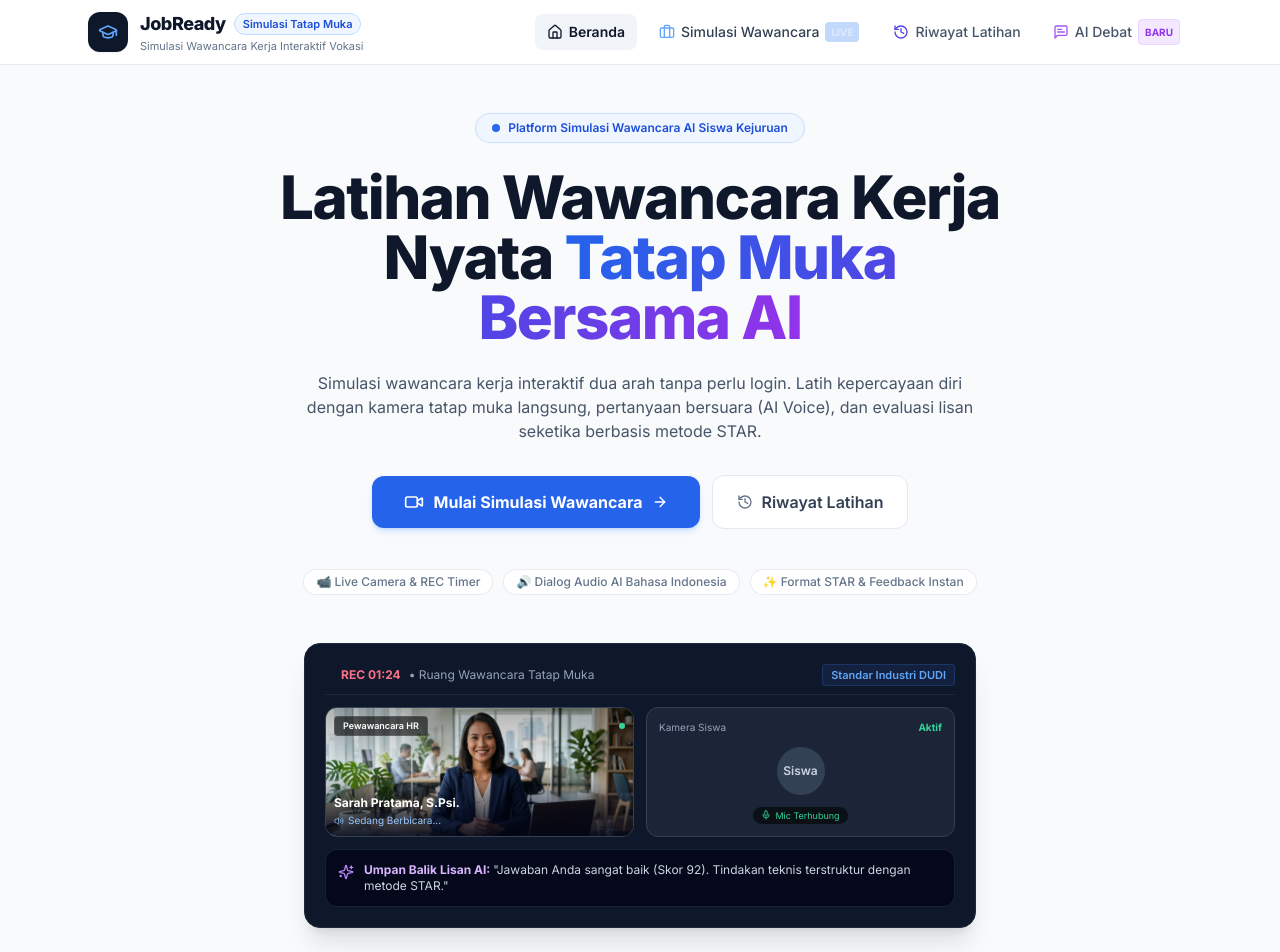
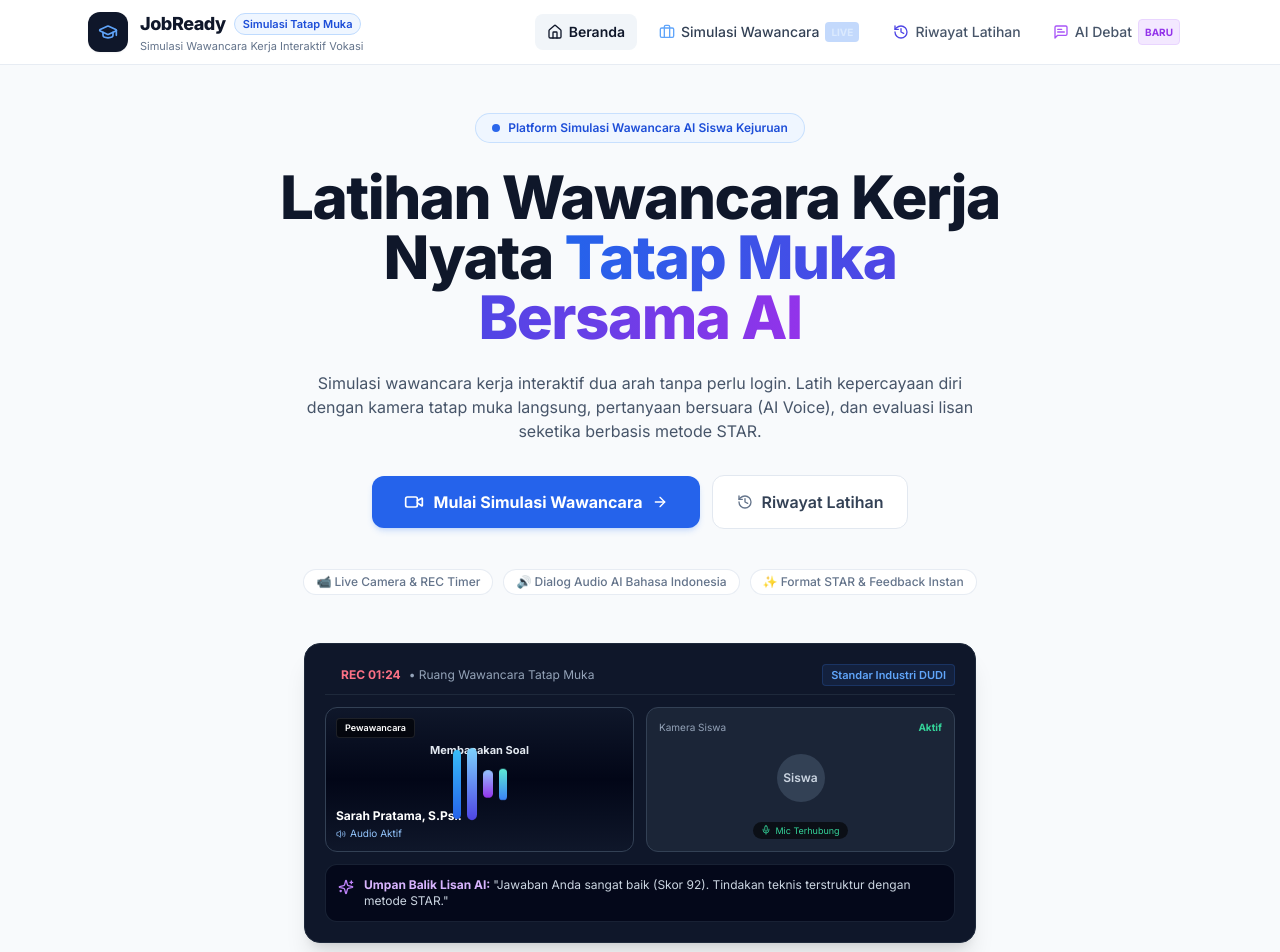
Before and after one commit to lionelsega15-del/JobReady-AI, a React (Vite) app: page / in a window 1280 px wide. Shown: the top 952 px of the page. Built offline with nearby package versions, Linux system fonts and the light colour scheme.

Commit message:
feat: ganti foto pewawancara dengan grafik gelombang audio ala Google Assistant

```diff
--- a/src/components/interview/VideoInterviewRoom.tsx
+++ b/src/components/interview/VideoInterviewRoom.tsx
@@ -8,7 +8,6 @@ import {
   Keyboard, Send, X, ArrowRight, UserCheck, CheckCircle2,
   MessageSquareQuote, Video as VideoIcon, Check
 } from 'lucide-react';
-import interviewerSarahImg from '../../assets/interviewer_sarah.jpg';
 
 interface VideoInterviewRoomProps {
   question: InterviewQuestion;
@@ -476,23 +475,19 @@ export const VideoInterviewRoom: React.FC<VideoInterviewRoomProps> = ({
       {/* 2. Main Stage: Virtual Video Conference Tiles (Google Meet / Zoom Style) */}
       <div className="grid grid-cols-1 lg:grid-cols-2 gap-3 sm:gap-4 items-stretch flex-1 min-h-[300px] sm:min-h-[340px]">
 
-        {/* TILE 1: PEWAWANCARA (Sarah Pratama - Realistic Webcam Feed) */}
+        {/* TILE 1: PEWAWANCARA (Sarah Pratama - Google-Style Audio Visualizer) */}
         <div
-          className={`bg-slate-950 rounded-2xl border transition-all duration-300 relative overflow-hidden shadow-xl flex flex-col justify-between min-h-[280px] sm:min-h-[350px] ${
+          className={`bg-gradient-to-b from-slate-900 via-slate-950 to-slate-900 rounded-2xl border transition-all duration-300 relative overflow-hidden shadow-xl flex flex-col justify-between min-h-[280px] sm:min-h-[350px] ${
             isInterviewerSpeaking
               ? 'border-blue-500/80 ring-2 ring-blue-500/30'
               : 'border-slate-800'
           }`}
         >
-          {/* Authentic Webcam Photo Feed */}
-          <div className="absolute inset-0 w-full h-full">
-            <img
-              src={interviewerSarahImg}
-              alt="Sarah Pratama - Pewawancara"
-              className="w-full h-full object-cover object-center"
-            />
-            {/* Realistic video overlay gradients to keep badges readable */}
-            <div className="absolute inset-0 bg-gradient-to-t from-slate-950/85 via-transparent to-black/40 pointer-events-none" />
+          {/* Subtle Ambient Radial Glow */}
+          <div className="absolute inset-0 flex items-center justify-center pointer-events-none">
+            <div className={`w-64 h-64 rounded-full blur-3xl transition-opacity duration-700 ${
+              isInterviewerSpeaking ? 'bg-blue-600/20 opacity-100' : 'bg-indigo-600/10 opacity-50'
+            }`} />
           </div>
 
           {/* Top Status Overlays on Interviewer Feed */}
@@ -523,6 +518,67 @@ export const VideoInterviewRoom: React.FC<VideoInterviewRoomProps> = ({
                   <span>Menanggapi Jawaban...</span>
                 </span>
               )}
+            </div>
+          </div>
+
+          {/* Center Stage: Google Assistant Style Audio Graphic */}
+          <div className="relative z-10 flex flex-col items-center justify-center my-auto py-4 text-center space-y-3">
+            {/* Status Title */}
+            <div className="space-y-0.5">
+              <h3 className="text-xl sm:text-2xl font-bold text-white tracking-tight">
+                {flowState === 'speaking_question'
+                  ? 'Membacakan Soal'
+                  : flowState === 'speaking_feedback'
+                  ? 'Memberikan Tanggapan'
+                  : 'Mendengarkan'}
+              </h3>
+              <div className="flex items-center justify-center gap-1 text-slate-400 text-xs font-medium">
+                {isInterviewerSpeaking ? (
+                  <span className="text-blue-400 flex items-center gap-1">
+                    <span className="inline-block w-1.5 h-1.5 rounded-full bg-blue-400 animate-ping" />
+                    <span>Suara pewawancara sedang aktif...</span>
+                  </span>
+                ) : (
+                  <span className="text-slate-400 flex items-center gap-1">
+                    <span className="inline-block w-1.5 h-1.5 rounded-full bg-emerald-400" />
+                    <span>Menyimak jawaban Anda...</span>
+                  </span>
+                )}
+              </div>
+            </div>
+
+            {/* 4 Google-Style Fluid Audio Waveform Pill Bars */}
+            <div className="flex items-center justify-center gap-3 sm:gap-4 h-24 my-2">
+              {/* Pill 1 */}
+              <div
+                className={`w-3.5 sm:w-4 rounded-full bg-gradient-to-t from-blue-600 via-sky-400 to-cyan-300 shadow-lg shadow-blue-500/25 transition-all duration-300 ${
+                  isInterviewerSpeaking ? 'animate-g-bar-1' : 'h-3.5 opacity-40'
+                }`}
+              />
+              {/* Pill 2 */}
+              <div
+                className={`w-4 sm:w-4.5 rounded-full bg-gradient-to-t from-indigo-600 via-blue-500 to-sky-300 shadow-lg shadow-indigo-500/30 transition-all duration-300 ${
+                  isInterviewerSpeaking ? 'animate-g-bar-2' : 'h-5 opacity-60'
+                }`}
+              />
+              {/* Pill 3 */}
+              <div
+                className={`w-4 sm:w-4.5 rounded-full bg-gradient-to-t from-purple-600 via-indigo-400 to-blue-300 shadow-lg shadow-purple-500/30 transition-all duration-300 ${
+                  isInterviewerSpeaking ? 'animate-g-bar-3' : 'h-4 opacity-50'
+                }`}
+              />
+              {/* Pill 4 */}
+              <div
+                className={`w-3.5 sm:w-4 rounded-full bg-gradient-to-t from-blue-500 via-sky-400 to-teal-300 shadow-lg shadow-sky-500/25 transition-all duration-300 ${
+                  isInterviewerSpeaking ? 'animate-g-bar-4' : 'h-3 opacity-35'
+                }`}
+              />
+            </div>
+
+            {/* Sub-badge matching Google Assistant */}
+            <div className="inline-flex items-center gap-2 px-3.5 py-1.5 rounded-full bg-slate-800/80 border border-slate-700/80 text-xs text-slate-300 shadow-xs">
+              <CheckCircle2 className={`w-3.5 h-3.5 ${isInterviewerSpeaking ? 'text-blue-400' : 'text-emerald-400'}`} />
+              <span>{isInterviewerSpeaking ? 'Audio Lisan Otomatis Aktif' : 'Pewawancara Sedang Menyimak'}</span>
             </div>
           </div>
 
@@ -557,7 +613,7 @@ export const VideoInterviewRoom: React.FC<VideoInterviewRoomProps> = ({
               </div>
 
               <div className="text-[11px] text-slate-400 bg-black/50 backdrop-blur-md px-2 py-1 rounded border border-white/10 hidden sm:block">
-                HD • 1080p
+                Audio Interaktif
               </div>
             </div>
           </div>
--- a/src/index.css
+++ b/src/index.css
@@ -63,6 +63,37 @@ body {
 }
 .animate-wave-4 {
   animation: audio-wave 1s ease-in-out 0.15s infinite;
+}
+
+/* Google-style Audio Assistant Waveform Bars */
+@keyframes g-sound-1 {
+  0%, 100% { height: 18px; transform: scaleY(0.7); }
+  50% { height: 62px; transform: scaleY(1.15); }
+}
+@keyframes g-sound-2 {
+  0%, 100% { height: 26px; transform: scaleY(0.75); }
+  50% { height: 84px; transform: scaleY(1.25); }
+}
+@keyframes g-sound-3 {
+  0%, 100% { height: 22px; transform: scaleY(0.7); }
+  50% { height: 72px; transform: scaleY(1.2); }
+}
+@keyframes g-sound-4 {
+  0%, 100% { height: 16px; transform: scaleY(0.65); }
+  50% { height: 50px; transform: scaleY(1.1); }
+}
+
+.animate-g-bar-1 {
+  animation: g-sound-1 1.05s ease-in-out infinite;
+}
+.animate-g-bar-2 {
+  animation: g-sound-2 0.85s ease-in-out 0.15s infinite;
+}
+.animate-g-bar-3 {
+  animation: g-sound-3 0.95s ease-in-out 0.3s infinite;
+}
+.animate-g-bar-4 {
+  animation: g-sound-4 0.9s ease-in-out 0.2s infinite;
 }
 
 /* Urgent Timer Heartbeat Animation */
--- a/src/pages/Home.tsx
+++ b/src/pages/Home.tsx
@@ -4,7 +4,6 @@ import {
   Video, ArrowRight, CheckCircle2, History,
   Wrench, Network, UtensilsCrossed, Calculator, Users, Sparkles, Volume2, Mic, MessageSquareText
 } from 'lucide-react';
-import interviewerSarahImg from '../assets/interviewer_sarah.jpg';
 
 interface HomeProps {
   onNavigate: (page: PageView) => void;
@@ -87,26 +86,30 @@ export const Home: React.FC<HomeProps> = ({ onNavigate }) => {
 
               {/* 2-Pane Video Preview */}
               <div className="grid grid-cols-2 gap-3">
-                {/* HR Recruiter Pane */}
-                <div className="bg-slate-950 rounded-xl overflow-hidden border border-slate-700 relative flex flex-col justify-between min-h-[130px]">
-                  <img
-                    src={interviewerSarahImg}
-                    alt="Sarah Pratama"
-                    className="absolute inset-0 w-full h-full object-cover"
-                  />
-                  <div className="absolute inset-0 bg-gradient-to-t from-slate-950/90 via-transparent to-black/30 pointer-events-none" />
-
-                  <div className="relative z-10 p-2 flex justify-between items-center">
-                    <span className="text-[9px] font-semibold bg-black/60 backdrop-blur-xs px-2 py-0.5 rounded text-white border border-white/10">
-                      Pewawancara HR
+                {/* HR Recruiter Audio Pane */}
+                <div className="bg-gradient-to-b from-slate-900 via-slate-950 to-slate-900 rounded-xl overflow-hidden border border-slate-700 relative flex flex-col justify-between p-2.5 min-h-[130px] text-center">
+                  <div className="flex justify-between items-center text-[9px]">
+                    <span className="font-semibold bg-black/60 px-2 py-0.5 rounded text-white border border-white/10">
+                      Pewawancara
                     </span>
-                    <span className="w-1.5 h-1.5 rounded-full bg-emerald-400" />
+                    <span className="w-1.5 h-1.5 rounded-full bg-blue-400 animate-ping" />
                   </div>
 
-                  <div className="relative z-10 p-2 text-left">
+                  {/* 4-Pill Audio Waveform Preview */}
+                  <div className="my-auto py-1 flex flex-col items-center justify-center space-y-1.5">
+                    <span className="text-[11px] font-bold text-slate-200">Membacakan Soal</span>
+                    <div className="flex items-center justify-center gap-1.5 h-10">
+                      <span className="w-2 rounded-full bg-gradient-to-t from-blue-600 to-sky-400 animate-g-bar-1" />
+                      <span className="w-2.5 rounded-full bg-gradient-to-t from-indigo-600 to-sky-300 animate-g-bar-2" />
+                      <span className="w-2.5 rounded-full bg-gradient-to-t from-purple-600 to-blue-300 animate-g-bar-3" />
+                      <span className="w-2 rounded-full bg-gradient-to-t from-blue-500 to-teal-300 animate-g-bar-4" />
+                    </div>
+                  </div>
+
+                  <div className="text-left">
                     <span className="text-xs font-bold text-white block">Sarah Pratama, S.Psi.</span>
                     <span className="text-[10px] text-blue-300 flex items-center gap-1 mt-0.5">
-                      <Volume2 className="w-2.5 h-2.5 animate-pulse" /> Sedang Berbicara...
+                      <Volume2 className="w-2.5 h-2.5 animate-pulse" /> Audio Aktif
                     </span>
                   </div>
                 </div>
```
